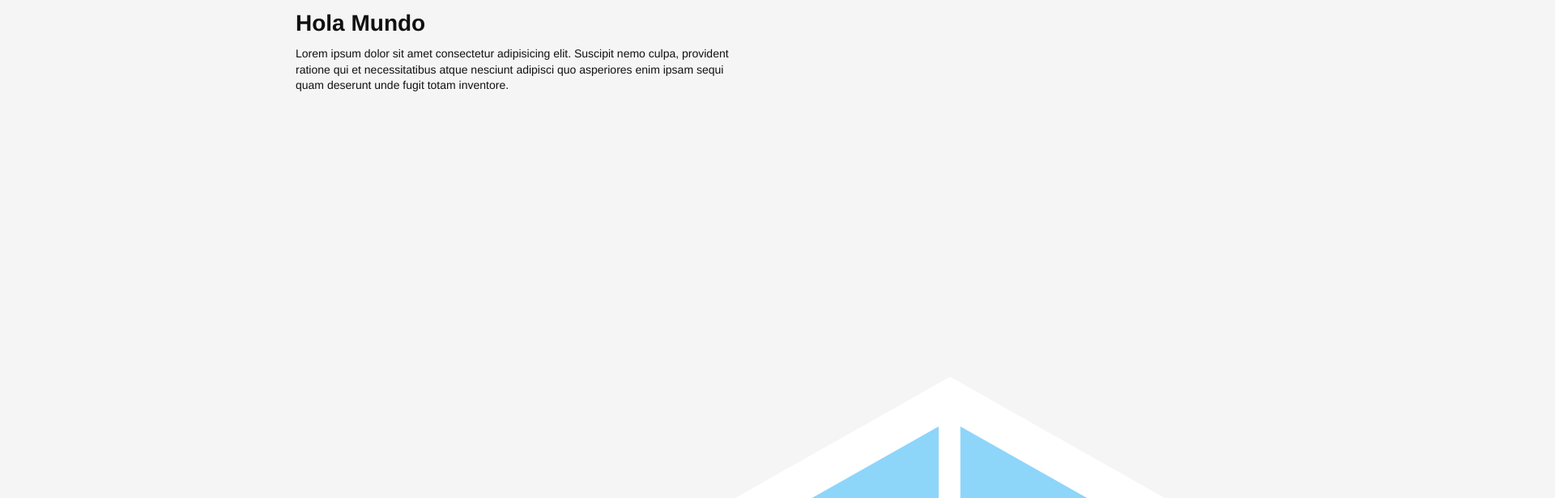
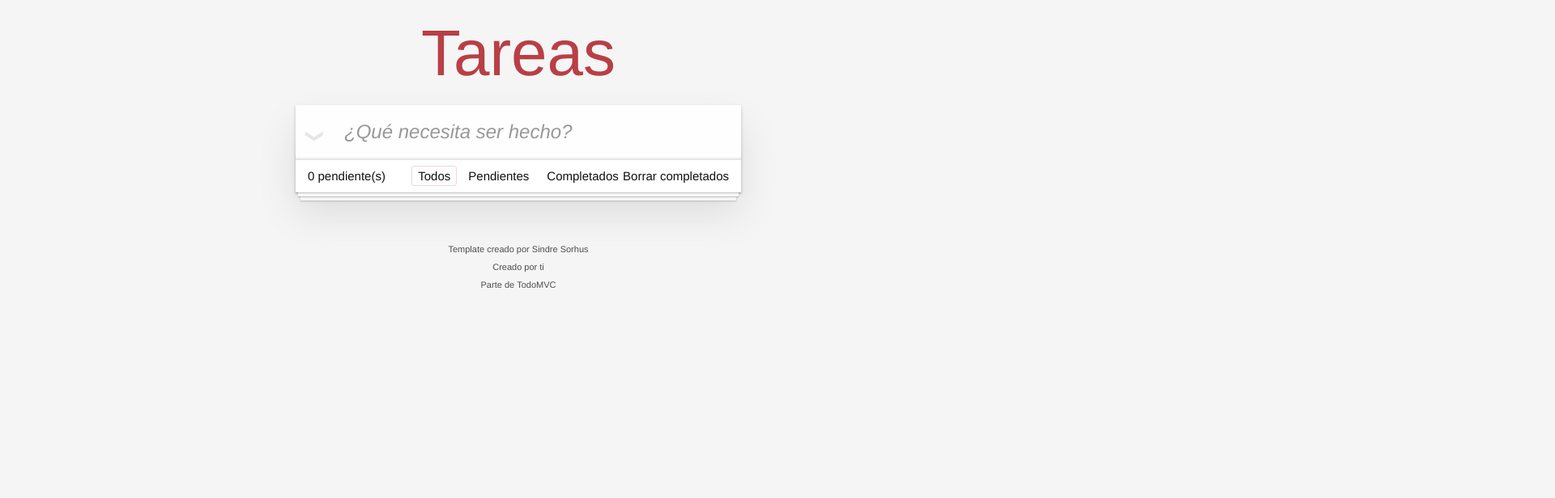
Before and after one commit to MarcoAntaya/todo-js, a website built with webpack: page docs/index.html in a window 1280 px wide. Shown: the top 616 px of the page at 81% size, 1920 px wide, since content can reach past the window. Built offline with nearby package versions, Linux system fonts and the light colour scheme.

Commit message:
Docs actualizado

```diff
--- a/docs/index.html
+++ b/docs/index.html
@@ -1 +1 @@
-<!doctype html><html lang="en"><head><meta charset="UTF-8"><meta http-equiv="X-UA-Compatible" content="IE=edge"><meta name="viewport" content="width=device-width,initial-scale=1"><title>Webpack</title><script defer="defer" src="main.a5a5040531399ff638a7.js"></script><link href="main.f6b38e2539575f9dbc88.css" rel="stylesheet"></head><body><h1>Hola Mundo</h1><div><p>Lorem ipsum dolor sit amet consectetur adipisicing elit. Suscipit nemo culpa, provident ratione qui et necessitatibus atque nesciunt adipisci quo asperiores enim ipsam sequi quam deserunt unde fugit totam inventore.</p></div><img src="assets/img/webpack-logo.png" alt="Webpack Logo"></body></html>
+<!doctype html><html lang="en"><head><meta charset="utf-8"><meta name="viewport" content="width=device-width,initial-scale=1"><title>Template • TodoMVC</title><script defer="defer" src="main.ebd03f4b7d59e28f2a07.js"></script><link href="main.f3fdafe630cbdb48fb8a.css" rel="stylesheet"></head><body><section class="todoapp"><header class="header"><h1>Tareas</h1><input class="new-todo" placeholder="¿Qué necesita ser hecho?" autofocus></header><section class="main"><input id="toggle-all" class="toggle-all" type="checkbox"> <label for="toggle-all">Mark all as complete</label><ul class="todo-list"></ul></section><footer class="footer"><span class="todo-count"><strong>0</strong> pendiente(s)</span><ul class="filters"><li><a class="selected filtro" class="selected" href="#/">Todos</a></li><li><a class="filtro" href="#/active">Pendientes</a></li><li><a class="filtro" href="#/completed">Completados</a></li></ul><button class="clear-completed">Borrar completados</button></footer></section><footer class="info"><p>Template creado por <a href="http://sindresorhus.com">Sindre Sorhus</a></p><p>Creado por <a href="http://todomvc.com">ti</a></p><p>Parte de <a href="http://todomvc.com">TodoMVC</a></p></footer></body></html>
```
Also changed, not shown: 4 other files.
